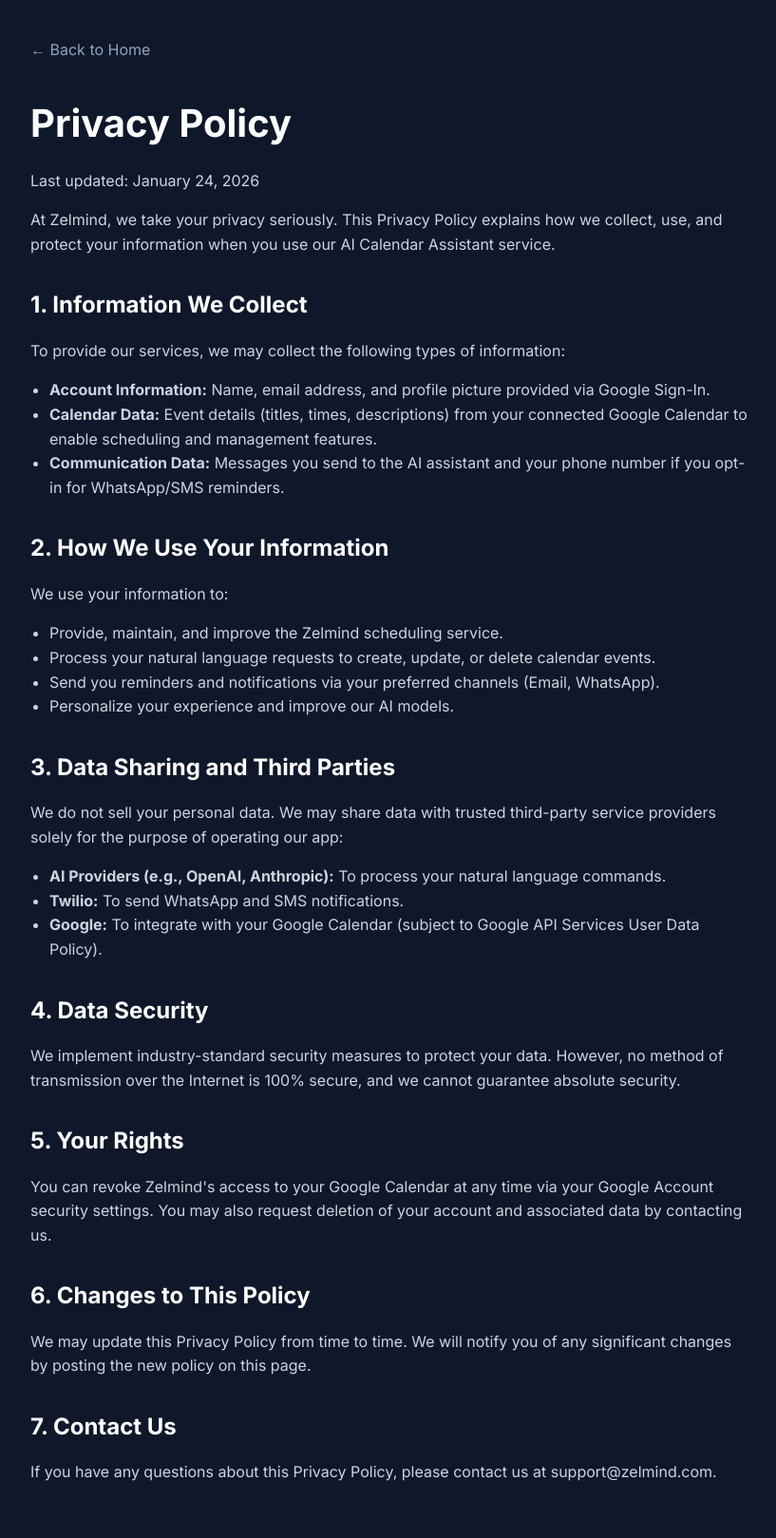
After one commit to zelos-it-solutions/Zelmind, a Django app: page /auth/privacy-policy/ in a window 1280 px wide. The commit adds this page. Shown: the whole page at 95% size, without its empty margins (228-1045 px from the left). Run offline with Django 5.2, Linux system fonts and the light colour scheme.

Commit message:
Privacy Policy and Terms of Service

```diff
--- a/authentication/templates/authentication/landing_page.html
+++ b/authentication/templates/authentication/landing_page.html
@@ -140,7 +140,9 @@
                 <span>AI Reminder Agent</span>
             </div>
             <div class="copyright">
-                &copy; {% now "Y" %} All rights reserved.
+                &copy; {% now "Y" %} All rights reserved. |
+                <a href="{% url 'privacy_policy' %}" style="color: #cbd5e1; text-decoration: none;">Privacy Policy</a> |
+                <a href="{% url 'terms_of_service' %}" style="color: #cbd5e1; text-decoration: none;">Terms of Service</a>
             </div>
         </div>
     </footer>
--- /dev/null
+++ b/authentication/templates/authentication/privacy_policy.html
@@ -0,0 +1,101 @@
+{% load static %}
+<!DOCTYPE html>
+<html lang="en">
+<head>
+    <meta charset="UTF-8">
+    <meta name="viewport" content="width=device-width, initial-scale=1.0">
+    <title>Privacy Policy - Zelmind</title>
+    <link href="https://fonts.googleapis.com/css2?family=Inter:wght@300;400;500;600;700&display=swap" rel="stylesheet">
+    <link rel="stylesheet" href="{% static 'authentication/css/landing.css' %}">
+    <style>
+        body {
+            background-color: #0f172a;
+            color: #e2e8f0;
+            font-family: 'Inter', sans-serif;
+            line-height: 1.6;
+        }
+        .container {
+            max-width: 800px;
+            margin: 0 auto;
+            padding: 40px 20px;
+        }
+        h1 {
+            font-size: 2.5rem;
+            margin-bottom: 1rem;
+            color: #fff;
+        }
+        h2 {
+            font-size: 1.5rem;
+            margin-top: 2rem;
+            margin-bottom: 1rem;
+            color: #fff;
+        }
+        p, ul {
+            margin-bottom: 1rem;
+            color: #cbd5e1;
+        }
+        ul {
+            padding-left: 20px;
+        }
+        a {
+            color: #3b82f6;
+            text-decoration: none;
+        }
+        a:hover {
+            text-decoration: underline;
+        }
+        .back-link {
+            display: inline-block;
+            margin-bottom: 2rem;
+            color: #94a3b8;
+        }
+    </style>
+</head>
+<body>
+    <div class="container">
+        <a href="/" class="back-link">&larr; Back to Home</a>
+
+        <h1>Privacy Policy</h1>
+        <p>Last updated: {% now "F j, Y" %}</p>
+
+        <p>At Zelmind, we take your privacy seriously. This Privacy Policy explains how we collect, use, and protect your information when you use our AI Calendar Assistant service.</p>
+
+        <h2>1. Information We Collect</h2>
+        <p>To provide our services, we may collect the following types of information:</p>
+        <ul>
+            <li><strong>Account Information:</strong> Name, email address, and profile picture provided via Google Sign-In.</li>
+            <li><strong>Calendar Data:</strong> Event details (titles, times, descriptions) from your connected Google Calendar to enable scheduling and management features.</li>
+            <li><strong>Communication Data:</strong> Messages you send to the AI assistant and your phone number if you opt-in for WhatsApp/SMS reminders.</li>
+        </ul>
+
+        <h2>2. How We Use Your Information</h2>
+        <p>We use your information to:</p>
+        <ul>
+            <li>Provide, maintain, and improve the Zelmind scheduling service.</li>
+            <li>Process your natural language requests to create, update, or delete calendar events.</li>
+            <li>Send you reminders and notifications via your preferred channels (Email, WhatsApp).</li>
+            <li>Personalize your experience and improve our AI models.</li>
+        </ul>
+
+        <h2>3. Data Sharing and Third Parties</h2>
+        <p>We do not sell your personal data. We may share data with trusted third-party service providers solely for the purpose of operating our app:</p>
+        <ul>
+            <li><strong>AI Providers (e.g., OpenAI, Anthropic):</strong> To process your natural language commands.</li>
+            <li><strong>Twilio:</strong> To send WhatsApp and SMS notifications.</li>
+            <li><strong>Google:</strong> To integrate with your Google Calendar (subject to Google API Services User Data Policy).</li>
+        </ul>
+
+        <h2>4. Data Security</h2>
+        <p>We implement industry-standard security measures to protect your data. However, no method of transmission over the Internet is 100% secure, and we cannot guarantee absolute security.</p>
+
+        <h2>5. Your Rights</h2>
+        <p>You can revoke Zelmind's access to your Google Calendar at any time via your Google Account security settings. You may also request deletion of your account and associated data by contacting us.</p>
+
+        <h2>6. Changes to This Policy</h2>
+        <p>We may update this Privacy Policy from time to time. We will notify you of any significant changes by posting the new policy on this page.</p>
+
+        <h2>7. Contact Us</h2>
+        <p>If you have any questions about this Privacy Policy, please contact us at support@zelmind.com.</p>
+    </div>
+</body>
+</html>
--- a/authentication/urls.py
+++ b/authentication/urls.py
@@ -5,4 +5,6 @@
     path("", views.loginUser, name="login"),
     path("signup/", views.signUpUser, name="signup"),
     path("home/", views.home, name="home"),
+    path("privacy-policy/", views.privacy_policy, name="privacy_policy"),
+    path("terms-of-service/", views.terms_of_service, name="terms_of_service"),
 ]
--- a/authentication/views.py
+++ b/authentication/views.py
@@ -18,6 +18,14 @@
     if request.user.is_authenticated:
         return redirect('home_page:assistant')
     return render(request, 'authentication/landing_page.html')
+
+
+def privacy_policy(request):
+    return render(request, 'authentication/privacy_policy.html')
+
+
+def terms_of_service(request):
+    return render(request, 'authentication/terms_of_service.html')
 
 
 def signUpUser(request):
```
Also changed, not shown: authentication/templates/authentication/terms_of_service.html (added, +89 -0 lines).
